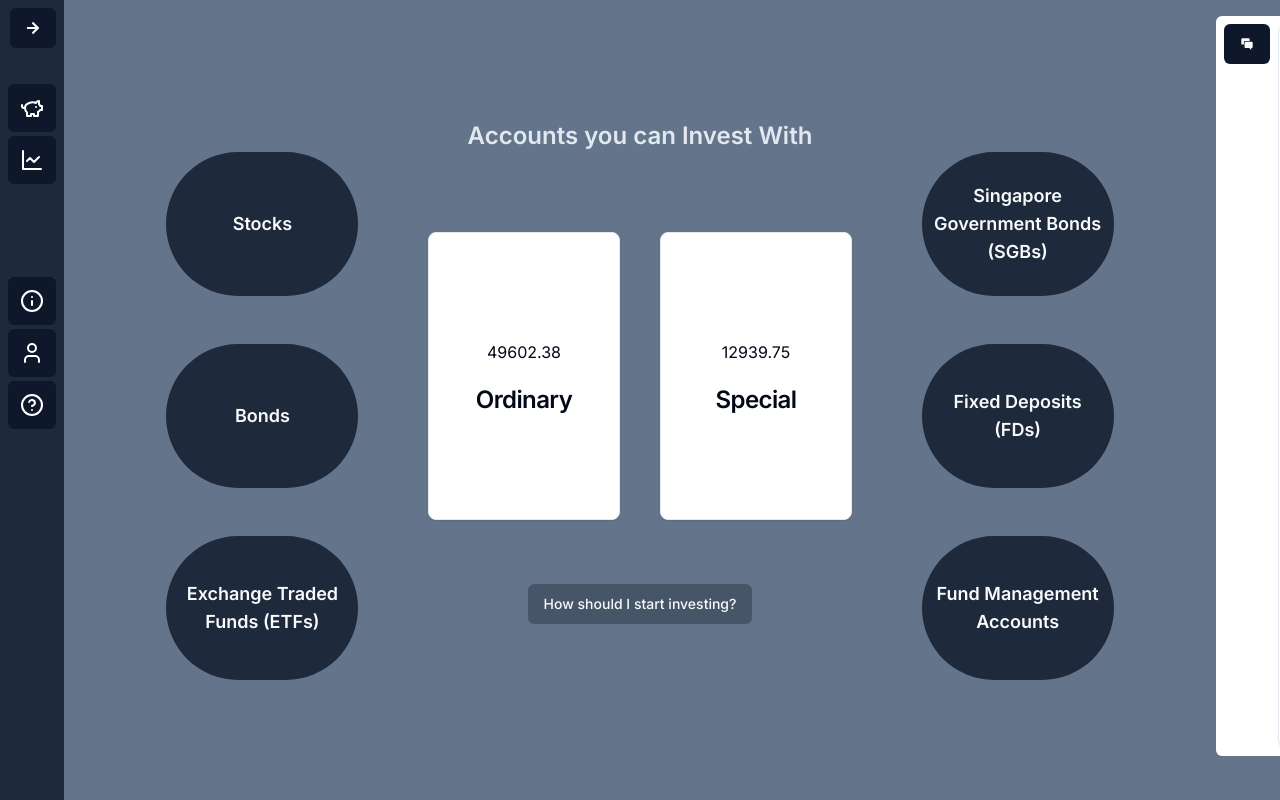
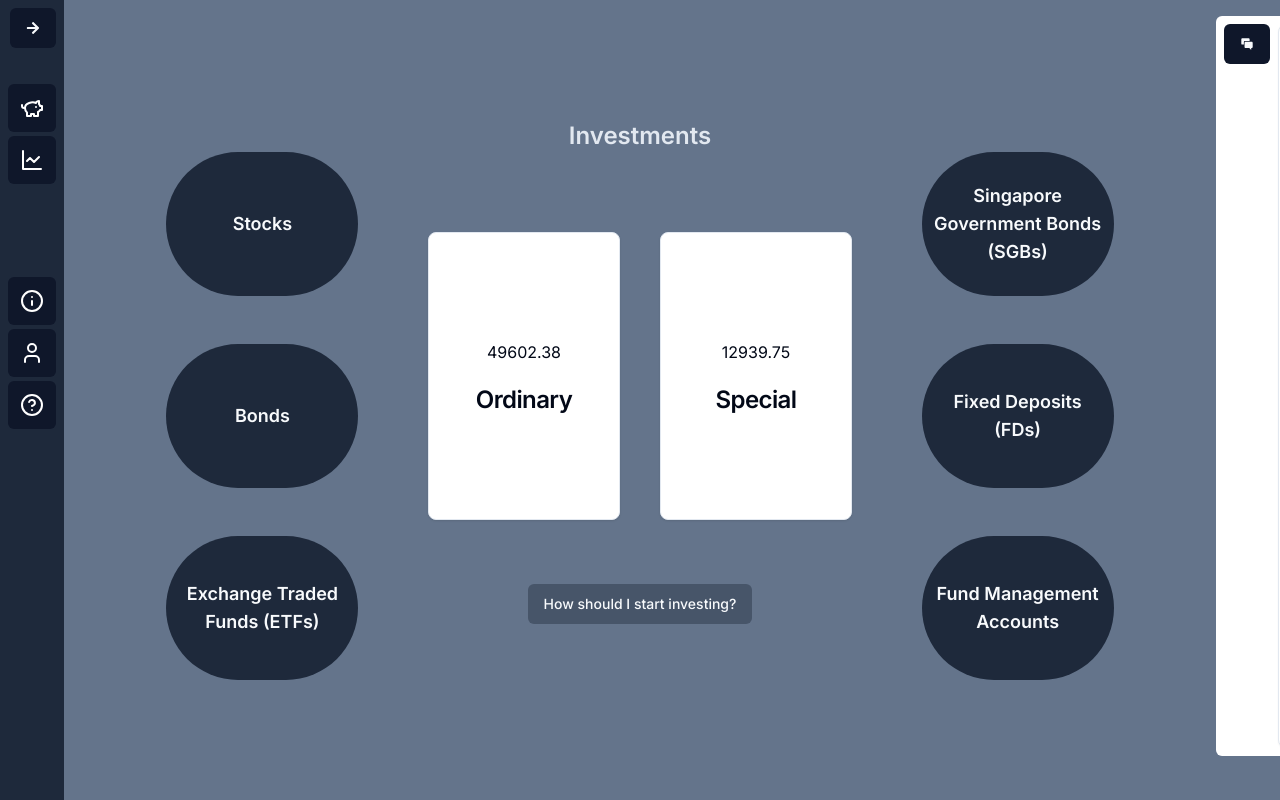
Before and after one commit to zsh-eng/hacksingapore, a Next.js app: page /invest in a window 1280 px wide. Built offline with nearby package versions, Linux system fonts and the light colour scheme; no server answers.

Commit message:
code cleanup

```diff
--- a/src/components/ui/investment_product_modal.tsx
+++ b/src/components/ui/investment_product_modal.tsx
@@ -46,7 +46,7 @@ const InvestmentProductModal: React.FC<props> = ({
                 >
                     &times;
                 </Button>
-                <div>{productName}</div>
+                <div className="text-xl font-semibold">{productName}</div>
                 <div className="mt-4">{risk}</div>
                 <div className="mt-4">{description}</div>
             </div>
--- a/src/components/ui/savings_account_modal.tsx
+++ b/src/components/ui/savings_account_modal.tsx
@@ -1,4 +1,4 @@
-import React, { useEffect, useState } from "react";
+import React, { useEffect } from "react";
 import { Button } from "./button";
 
 interface props {
--- a/src/pages/invest/index.tsx
+++ b/src/pages/invest/index.tsx
@@ -93,7 +93,7 @@ export default function Invest() {
                 </div>
                 <div className="w-full flex flex-col items-center">
                     <h2 className="text-2xl text-slate-200 font-semibold text-center mb-8">
-                        Accounts you can Invest With
+                        Investments
                     </h2>
                     <div className="flex flex-row gap-x-10 mt-12">
                         {ordinaryAccount && (
--- a/src/pages/savings/index.tsx
+++ b/src/pages/savings/index.tsx
@@ -8,7 +8,6 @@
 
 import { Inter } from "next/font/google";
 const inter = Inter({ subsets: ["latin"] });
-import Navbar from "@/components/ui/navbar";
 import { Chart } from "react-google-charts";
 import BalanceCard from "@/components/ui/balance_card";
 
```
